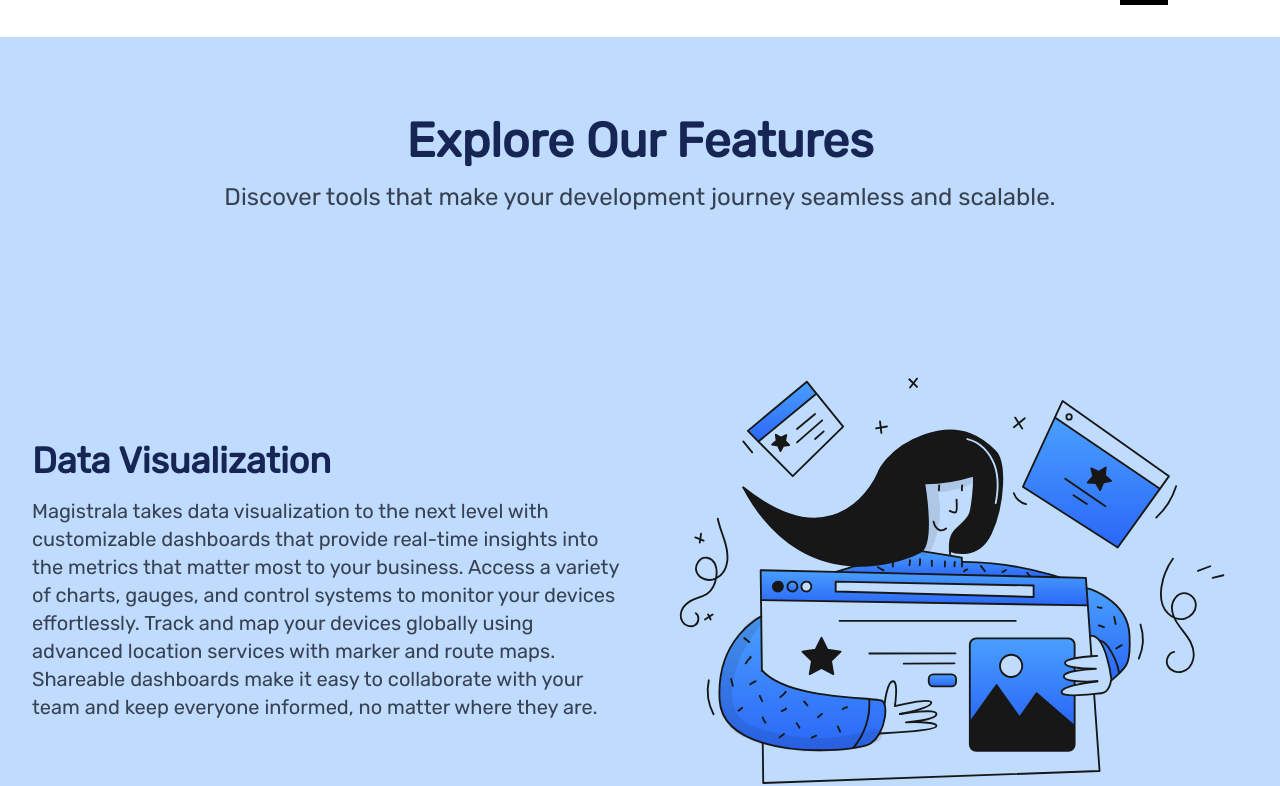
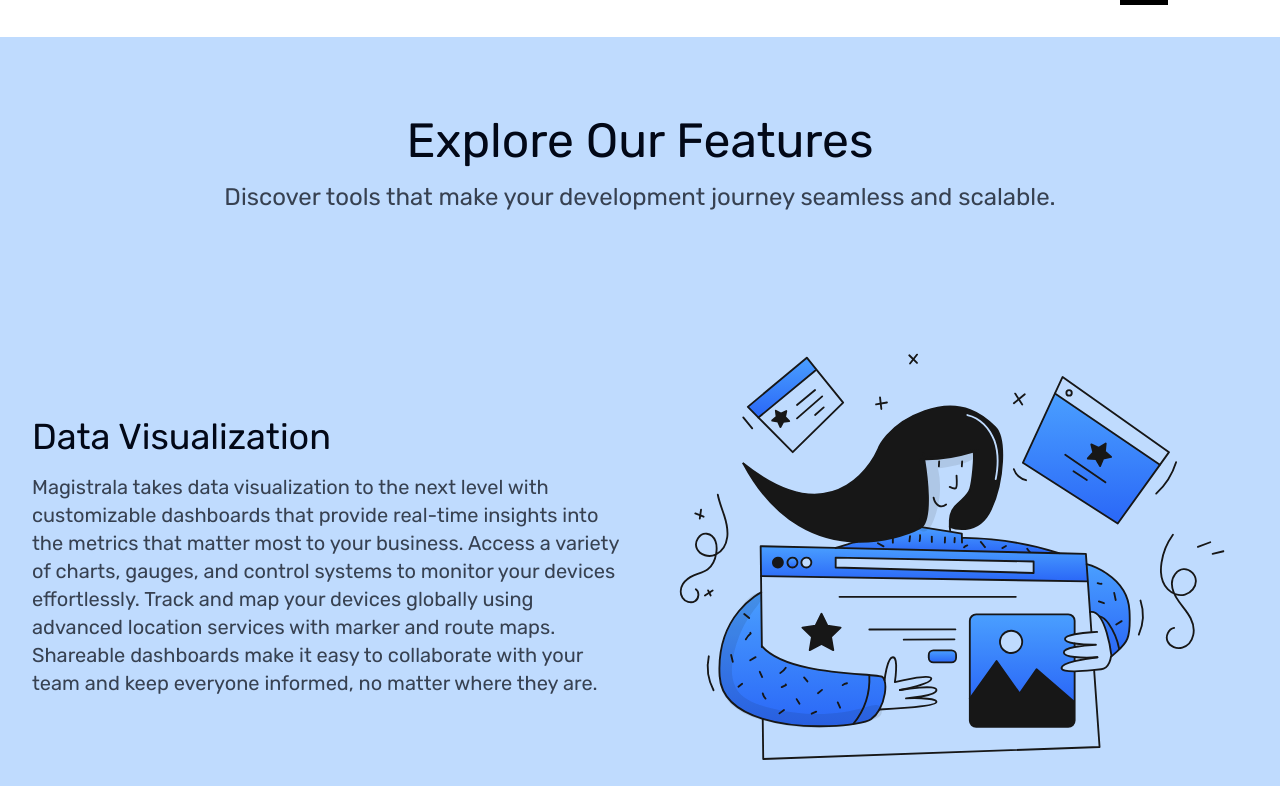
Before and after one commit to ianmuchyri/magistrala-website, a Next.js app: page / in a window 1280 px wide. Shown: the part 1714-2500 px from the top of the page. Built offline with nearby package versions, Linux system fonts and the light colour scheme.

Commit message:
remove features padding
Signed-off-by: ianmuchyri <ianmuchiri8@gmail.com>

```diff
--- a/src/components/section-features.tsx
+++ b/src/components/section-features.tsx
@@ -15,9 +15,7 @@
   return (
     <section id={sectionId} className="py-20 bg-blue-200">
       <div className="container mx-auto">
-        <h2 className="lg:text-5xl text-3xl font-bold mb-4 text-center text-blue-950">
-          {title}
-        </h2>
+        <h2 className="lg:text-5xl text-3xl mb-4 text-center">{title}</h2>
         <p className="text-xl text-gray-700 mb-12 text-center lg:text-2xl">
           {subtitle}
         </p>
@@ -47,14 +45,12 @@
 }: ProductFeatureCardProps) {
   return (
     <div
-      className={`flex flex-col md:flex-row items-center justify-between gap-8 py-6 ${
+      className={`flex flex-col md:flex-row items-center justify-between gap-8  ${
         reverse ? 'md:flex-row-reverse' : ''
       }`}
     >
       <div className="w-full md:w-1/2 space-y-4">
-        <h3 className="lg:text-4xl text-2xl text-blue-950 font-bold">
-          {title}
-        </h3>
+        <h3 className="lg:text-4xl text-2xl">{title}</h3>
         <p className="text-gray-700 text-lg lg:text-xl">{description}</p>
       </div>
       <div className="w-full md:w-1/2">
```
